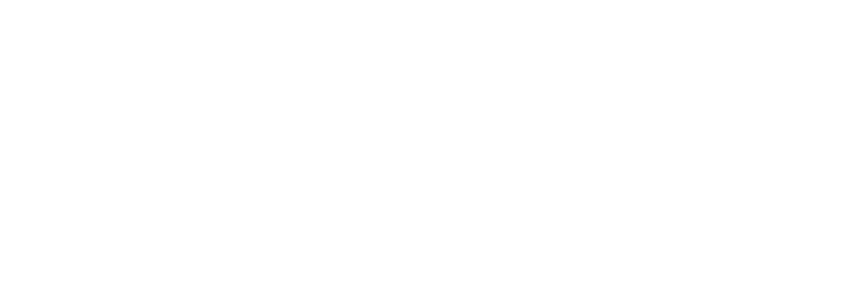
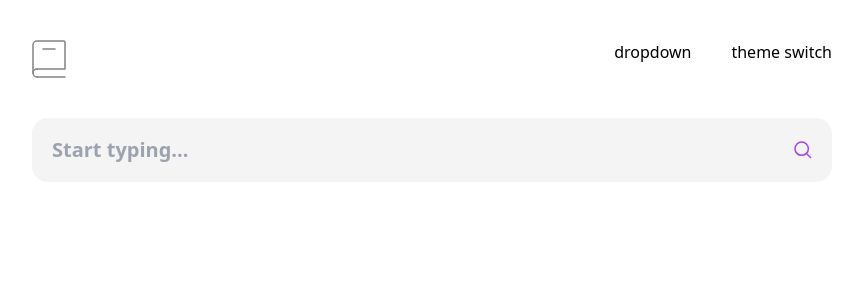
Before and after one commit to axseinga/dictionary-web-app, a React (Vite) app: page / in a window 1280 px wide. Shown: the top 300 px of the page, without its empty margins (208-1070 px from the left). Built offline with nearby package versions, Linux system fonts and the light colour scheme.

Commit message:
add search form component, add useFetchSearchWord hook

```diff
--- a/src/App.tsx
+++ b/src/App.tsx
@@ -1,8 +1,31 @@
 import "./styles/fonts.css";
+import Logo from "./assets/images/logo.svg";
+import { SearchForm } from "./components/search-form";
+import { useFetchSearchWord } from "./services/use-fetch-search-word";
+import { SearchResultError } from "./components/search-result-error";
 
 const App = () => {
+  const { fetchSearchWord, searchResult, isLoading, isError } =
+    useFetchSearchWord();
+
   return (
-    <></>
+    <div className="mx-auto flex w-full max-w-[50rem] flex-col">
+      <nav
+        role="navigation"
+        className="align-center flex w-full justify-between py-10"
+      >
+        <img src={Logo} alt="" />
+        <div className="flex gap-10">
+          <div>dropdown</div>
+          <div>theme switch</div>
+        </div>
+      </nav>
+      <main>
+        <SearchForm fetchSearchWord={fetchSearchWord} />
+        <div>
+        </div>
+      </main>
+    </div>
   );
 };
 
--- /dev/null
+++ b/src/components/icons/icon-search.tsx
@@ -0,0 +1,25 @@
+type IconProps = {
+  color?: string;
+  title?: string;
+};
+
+export const IconSearch = ({ color = "#A445ED", title }: IconProps) => {
+  return (
+    <svg
+      xmlns="http://www.w3.org/2000/svg"
+      width="18"
+      height="18"
+      viewBox="0 0 18 18"
+    >
+        {title && <title>{title}</title>}
+      <path
+        fill="none"
+        stroke={color}
+        strokeLinecap="round"
+        strokeLinejoin="round"
+        strokeWidth="1.5"
+        d="m12.663 12.663 3.887 3.887M1 7.664a6.665 6.665 0 1 0 13.33 0 6.665 6.665 0 0 0-13.33 0Z"
+      />
+    </svg>
+  );
+};
--- /dev/null
+++ b/src/components/search-form.tsx
@@ -0,0 +1,48 @@
+import { IconSearch } from "./icons/icon-search";
+import { useState } from "react";
+
+type SearchFormProps = {
+  fetchSearchWord: (param: string) => void;
+};
+
+export const SearchForm = ({ fetchSearchWord }: SearchFormProps) => {
+  const [inputValue, setInputValue] = useState("");
+  const [showEmptyError, setShowEmptyError] = useState(false);
+
+  const handleInputChange = (e: React.ChangeEvent<HTMLInputElement>) => {
+    setInputValue(e.target.value);
+  };
+
+  const handleSubmit = (e: React.FormEvent) => {
+    e.preventDefault();
+    if (inputValue === "") {
+      setShowEmptyError(true);
+    } else {
+      fetchSearchWord(inputValue);
+    }
+  };
+
+  return (
+    <form className="w-full" onSubmit={handleSubmit}>
+      <div className="align-center flex h-16 w-full justify-between rounded-2xl bg-lightGrey3 pr-5">
+        <label htmlFor="search-input" className="sr-only">
+          Search term
+        </label>
+        <input
+          type="search"
+          id="search-input"
+          placeholder="Start typing..."
+          className="w-full rounded-2xl bg-lightGrey3 pl-5 text-xl font-bold text-darkGrey2"
+          value={inputValue}
+          onChange={handleInputChange}
+        />
+        <button className="pl-5" aria-label="Search">
+          <IconSearch title="Search" />
+        </button>
+      </div>
+      <div aria-live="polite" className="mt-2 pl-1 text-customRed">
+        {showEmptyError && <p>Whoops, can’t be empty…</p>}
+      </div>
+    </form>
+  );
+};
--- /dev/null
+++ b/src/services/use-fetch-search-word.ts
@@ -0,0 +1,47 @@
+import axios from "axios";
+import { useState } from "react";
+import { API_TIMEOUT, API_URL } from "../utils/consts";
+import { APIErrorT, DictionaryAPIResponseI } from "../types";
+
+export const useFetchSearchWord = () => {
+  const [searchResult, setSearchResult] = useState<
+    DictionaryAPIResponseI[] | null
+  >(null);
+  const [isLoading, setIsLoading] = useState(false);
+  const [isError, setIsError] = useState<APIErrorT | null>(null);
+
+  const fetchSearchWord = async (word: string) => {
+    try {
+      setIsLoading(true);
+      setIsError(null);
+      const response = await axios.get(`${API_URL}/${word}`, {
+        timeout: API_TIMEOUT,
+      });
+      if (response.status === 200) {
+        const result = response.data;
+        setSearchResult(result);
+      }
+    } catch (error: unknown) {
+      if (axios.isAxiosError(error)) {
+        if (error.code === "ECONNABORTED") {
+          console.error("Error due to timeout");
+          setIsError(408);
+        }
+        if (error.code === "ERR_BAD_REQUEST") {
+          console.error("Error bad request:", error);
+          setIsError(404);
+        } else {
+          console.error("Error fetching data:", error);
+          setIsError(500);
+        }
+      } else {
+        console.error("Unexpected error:", error);
+        setIsError(500);
+      }
+    } finally {
+      setIsLoading(false);
+    }
+  };
+
+  return { fetchSearchWord, searchResult, isLoading, isError };
+};
--- /dev/null
+++ b/src/types.ts
@@ -0,0 +1,26 @@
+export interface DictionaryAPIResponseI {
+  word: string;
+  phonetic: string;
+  phonetics: PhoneticI[];
+  origin: string;
+  meanings: MeaningI[];
+}
+
+export interface PhoneticI {
+  text: string;
+  audio?: string;
+}
+
+export interface MeaningI {
+  partOfSpeech: string;
+  definitions: DefinitionI[];
+}
+
+export interface DefinitionI {
+  definition: string;
+  example: string;
+  synonyms: string[];
+  antonyms: string[];
+}
+
+export type APIErrorT = 404 | 408 | 500;
--- /dev/null
+++ b/src/utils/consts.ts
@@ -0,0 +1,7 @@
+export const API_URL = "https://api.dictionaryapi.dev/api/v2/entries/en";
+
+// export const ERROR_TIMEOUT = "Request timed out. Please check your connection and try again.";
+
+// export const ERROR_API = "Something went wrong. Please try again later.";
+
+export const API_TIMEOUT = 5000;
```
